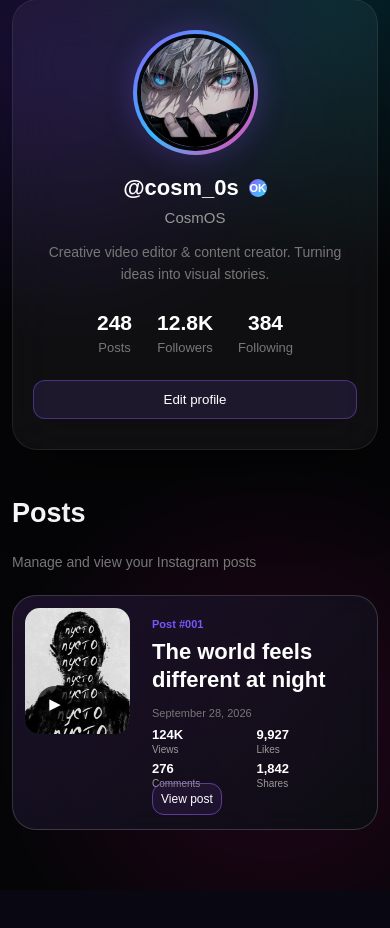
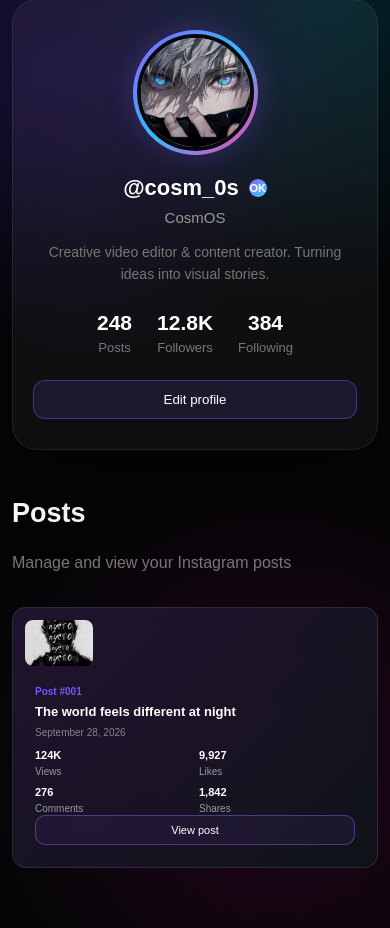
Before and after one commit to cosmos634/admin_panel, a Flask app: page / in a window 390 px wide. Shown: the part 144-1072 px from the top of the page. Before the commit the page ends 1005 px from the top, so only its background shows below. Run offline with Flask 3, Linux system fonts and the light colour scheme.

Commit message:
Improve Posts card responsive UI

```diff
--- a/static/style.css
+++ b/static/style.css
@@ -494,25 +494,29 @@ body {
 }
 
 
+/* POSTS CARD */
+
 .post-card {
+    width: 100%;
+    min-width: 0;
+    min-height: 420px;
+    padding: 24px;
+
     display: flex;
-    align-items: stretch;
-    min-width: 0;
+    flex-direction: column;
+    gap: 16px;
+
+    color: inherit;
     text-decoration: none;
-    gap: 20px;
-    min-height: 190px;
-    padding: 16px;
-    color: inherit;
-
-    border: 1px solid rgba(255, 255, 255, 0.16);
-
-    border-radius: 24px;
+
+    border: 1px solid rgba(255, 255, 255, 0.10);
+    border-radius: 18px;
 
     background:
         linear-gradient(
             135deg,
-            rgba(35, 20, 53, 0.72),
-            rgba(9, 15, 17, 0.78)
+            rgba(40, 24, 58, 0.78),
+            rgba(13, 22, 25, 0.86)
         );
 
     backdrop-filter: blur(14px);
@@ -521,307 +525,329 @@ body {
     cursor: pointer;
 
     transition:
-        transform 0.25s ease,
-        border-color 0.25s ease,
-        box-shadow 0.25s ease;
+        transform 180ms ease,
+        background-color 180ms ease,
+        border-color 180ms ease,
+        box-shadow 180ms ease;
 }
 
 .post-card:hover {
-    transform: translateY(-4px);
-
-    border-color: rgba(130, 90, 255, 0.65);
-
-    box-shadow:
-        0 14px 40px rgba(95, 50, 180, 0.18);
+    transform: translateY(-1px);
+
+    border-color: rgba(139, 92, 255, 0.45);
+
+    background:
+        linear-gradient(
+            135deg,
+            rgba(46, 28, 66, 0.84),
+            rgba(14, 24, 28, 0.90)
+        );
+
+    box-shadow: 0 12px 35px rgba(70, 40, 130, 0.14);
+}
+
+.post-card:focus-visible {
+    outline: 2px solid rgba(53, 217, 255, 0.75);
+    outline-offset: 3px;
 }
 
 
 /* COVER */
 
-.cover {
-    width: 148px;
-    min-width: 148px;
-    height: 158px;
-
+.post-card .cover {
+    width: 96px;
+    min-width: 96px;
+    height: 60px;
+
+    flex-shrink: 0;
     overflow: hidden;
-    flex-shrink: 0;
-    border-radius: 18px;
 
     position: relative;
 
+    border-radius: 10px;
     background: #171717;
 }
 
-.cover img {
+.post-card .cover img {
+    display: block;
+
+    width: 100%;
     height: 100%;
+
+    object-fit: cover;
+}
+
+.post-card .video-icon {
+    left: 7px;
+    bottom: 7px;
+
+    width: 26px;
+    height: 26px;
+
+    font-size: 11px;
+}
+
+
+/* POST INFO */
+
+.post-card .post-info {
+    min-width: 0;
+
+    display: flex;
+    flex-direction: column;
+    gap: 14px;
+}
+
+.post-card .post-number {
+    margin-bottom: 6px;
+
+    color: #7658ff;
+    font-size: 13px;
+    font-weight: 600;
+}
+
+.post-card .post-title {
+    min-width: 0;
+    max-width: 100%;
+
+    margin-bottom: 6px;
+
+    color: #ffffff;
+    font-size: 15px;
+    font-weight: 600;
+    line-height: 1.4;
+
+    white-space: normal;
+    overflow: hidden;
+
+    display: -webkit-box;
+    -webkit-line-clamp: 2;
+    -webkit-box-orient: vertical;
+
+    overflow-wrap: anywhere;
+}
+
+.post-card .post-date {
+    color: #85858f;
+    font-size: 13px;
+    line-height: 1.4;
+}
+
+
+/* POST STATS */
+
+.post-card .stats {
     width: 100%;
 
-    object-fit: cover;
-
+    display: grid;
+    grid-template-columns: repeat(2, minmax(0, 1fr));
+    gap: 12px 16px;
+
+    margin-top: 0;
+}
+
+.post-card .stat {
+    min-width: 0;
+
+    color: #9999a5;
+    font-size: 12px;
+    line-height: 1.35;
+
+    text-align: left;
+}
+
+.post-card .stat strong {
     display: block;
-}
-
-
-/* VIDEO BELGISI */
-
-.video-icon {
-    position: absolute;
-
-    left: 12px;
-    bottom: 12px;
-
-    width: 36px;
-    height: 36px;
-
-    display: flex;
-
-    align-items: center;
-    justify-content: center;
-
-    border-radius: 50%;
-
-    background: rgba(0, 0, 0, 0.7);
-
-    font-size: 15px;
-}
-
-
-/* POST INFO */
-
-.post-info {
-    flex: 1;
-
-    display: flex;
-
-    flex-direction: column;
-
-    justify-content: space-between;
-
-    min-width: 0;
-}
-
-
-/* POST NUMBER */
-
-.post-number {
-    color: #7658ff;
-
+
+    margin-bottom: 2px;
+
+    color: #ffffff;
     font-size: 13px;
-
-    font-weight: bold;
-
-    margin-bottom: 8px;
-}
-
-
-/* POST TITLE */
-
-.post-title {
-    font-size: 20px;
+    font-weight: 600;
+}
+
+
+/* VIEW POST */
+
+.post-card .view-post {
+    display: block;
+    width: 100%;
+
+    margin-top: auto;
+    padding: 9px 14px;
+
+    border: 1px solid rgba(155, 100, 255, 0.42);
+    border-radius: 10px;
+
+    color: #ffffff;
+    background: rgba(80, 45, 130, 0.18);
+
+    font-size: 12px;
     line-height: 1.3;
-    min-width: 0;
-
-    margin-bottom: 10px;
-
-    white-space: nowrap;
-
-    overflow: hidden;
-
-    text-overflow: ellipsis;
-}
-
-
-/* POST DATE */
-
-.post-date {
-    color: #777;
-
-    font-size: 13px;
-}
-
-
-/* POST STATS */
-
-.post-info .stats {
-    display: grid;
-
-    grid-template-columns:
-        repeat(2, 1fr);
-
-    gap: 10px;
-
-    margin-top: 14px;
-}
-
-.post-info .stat {
-    color: #999;
-
-    font-size: 13px;
-
-    text-align: left;
-}
-
-.post-info .stat strong {
-    display: block;
-
-    color: white;
-
-    font-size: 15px;
-
-    margin-bottom: 2px;
-}
-
-
-/* VIEW BUTTON */
-
-.view-post {
-    margin-top: 12px;
-
-    width: 100%;
-
-    padding: 9px 14px;
-
-    border-radius: 12px;
-
-    border:
-        1px solid rgba(155, 100, 255, 0.5);
-
-    background:
-        rgba(80, 45, 130, 0.2);
-
-    color: #fff;
-
-    cursor: pointer;
-
-    transition: 0.2s;
+    text-align: center;
+
+    transition:
+        background-color 180ms ease,
+        border-color 180ms ease;
 }
 
 .post-card:hover .view-post {
-    background:
-        rgba(100, 60, 180, 0.4);
-}
-
-
-/* ================= MOBILE ================= */
-
-@media (max-width: 700px) {
-
-    .container {
-        width: calc(100% - 24px);
-
-        margin: 35px auto;
-    }
-
-    .page-title {
-        font-size: 28px;
-    }
-
-    .page-description {
-        font-size: 14px;
-
-        margin-bottom: 25px;
-    }
-
-    .posts {
-        width: 100%;
-
-        grid-template-columns: 1fr;
-
-        gap: 16px;
-    }
+    background: rgba(100, 60, 180, 0.30);
+    border-color: rgba(155, 100, 255, 0.58);
+}
+
+
+/* TABLET: 768px–1023px */
+
+@media (min-width: 768px) and (max-width: 1023px) {
 
     .post-card {
+        min-height: 0;
+        padding: 20px;
+        border-radius: 16px;
         gap: 12px;
-        padding: 12px;
-        min-height: 150px;
-    }
-
-    .cover {
-        width: 105px;
-        min-width: 105px;
-        height: 126px;
-        border-radius: 15px;
-    }
-
-    .post-info {
-        min-width: 0;
-    }
-
-    .post-title {
-        font-size: 16px;
-
-        white-space: normal;
-
-        display: -webkit-box;
-
-        -webkit-line-clamp: 2;
-
-        -webkit-box-orient: vertical;
-
-        overflow: hidden;
-    }
-
-    .post-number {
-        font-size: 11px;
-    }
-
-    .post-date {
-        font-size: 11px;
-    }
-
-    .post-info .stats {
-        grid-template-columns: repeat(2, minmax(0, 1fr));
-        gap: 6px;
-        margin-top: 8px;
-    }
-
-    .post-info .stat {
-        font-size: 10px;
-    }
-
-    .post-info .stat strong {
-        font-size: 13px;
-    }
-
-    .view-post {
-        padding: 8px;
-
-        font-size: 12px;
-    }
-}
-
-
-/* SMALL PHONES */
-
-@media (max-width: 380px) {
-
-    .post-card {
-        gap: 10px;
-        padding: 10px;
-        min-height: 138px;
-    }
-
-    .cover {
+    }
+
+    .post-card .cover {
         width: 82px;
         min-width: 82px;
-        height: 112px;
-        border-radius: 13px;
-    }
-
-    .post-title {
+        height: 54px;
+    }
+
+    .post-card .post-info {
+        gap: 12px;
+    }
+
+    .post-card .post-title {
         font-size: 14px;
-        line-height: 1.25;
-    }
-
-    .post-info .stat strong {
+    }
+
+    .post-card .post-number,
+    .post-card .post-date {
         font-size: 12px;
     }
 
-    .post-info .stat {
+    .post-card .stats {
+        gap: 10px 12px;
+    }
+
+    .post-card .stat {
+        font-size: 12px;
+    }
+
+    .post-card .stat strong {
+        font-size: 13px;
+    }
+}
+
+
+/* MOBILE: 480px–767px */
+
+@media (max-width: 767px) {
+
+    .post-card {
+        width: 100%;
+        min-height: 0;
+        padding: 16px;
+        border-radius: 14px;
+        gap: 12px;
+    }
+
+    .post-card .cover {
+        width: 72px;
+        min-width: 72px;
+        height: 48px;
+        border-radius: 9px;
+    }
+
+    .post-card .video-icon {
+        left: 5px;
+        bottom: 5px;
+
+        width: 22px;
+        height: 22px;
+
         font-size: 9px;
     }
 
-    .view-post {
+    .post-card .post-info {
+        gap: 10px;
+    }
+
+    .post-card .post-number,
+    .post-card .post-date {
+        font-size: 11px;
+    }
+
+    .post-card .post-title {
+        font-size: 14px;
+        line-height: 1.35;
+    }
+
+    .post-card .stats {
+        gap: 8px 10px;
+    }
+
+    .post-card .stat {
+        font-size: 11px;
+    }
+
+    .post-card .stat strong {
+        font-size: 12px;
+    }
+
+    .post-card .view-post {
+        padding: 8px 12px;
+        font-size: 12px;
+    }
+}
+
+
+/* SMALL MOBILE: max 479px */
+
+@media (max-width: 479px) {
+
+    .post-card {
+        padding: 12px;
+        gap: 10px;
+    }
+
+    .post-card .cover {
+        width: 68px;
+        min-width: 68px;
+        height: 46px;
+        border-radius: 8px;
+    }
+
+    .post-card .post-info {
+        gap: 8px;
+    }
+
+    .post-card .post-title {
+        font-size: 13px;
+        line-height: 1.35;
+    }
+
+    .post-card .post-number,
+    .post-card .post-date {
+        font-size: 10px;
+    }
+
+    .post-card .stats {
+        grid-template-columns: repeat(2, minmax(0, 1fr));
+        gap: 6px 8px;
+    }
+
+    .post-card .stat {
+        font-size: 10px;
+    }
+
+    .post-card .stat strong {
+        font-size: 11px;
+    }
+
+    .post-card .view-post {
+        padding: 7px 10px;
         font-size: 11px;
     }
 }
--- a/templates/dashboard.html
+++ b/templates/dashboard.html
@@ -130,7 +130,7 @@
 
                     <span class="view-post">
                         View post
-                    </button>
+                    </span>
 
                 </div>
 
```
